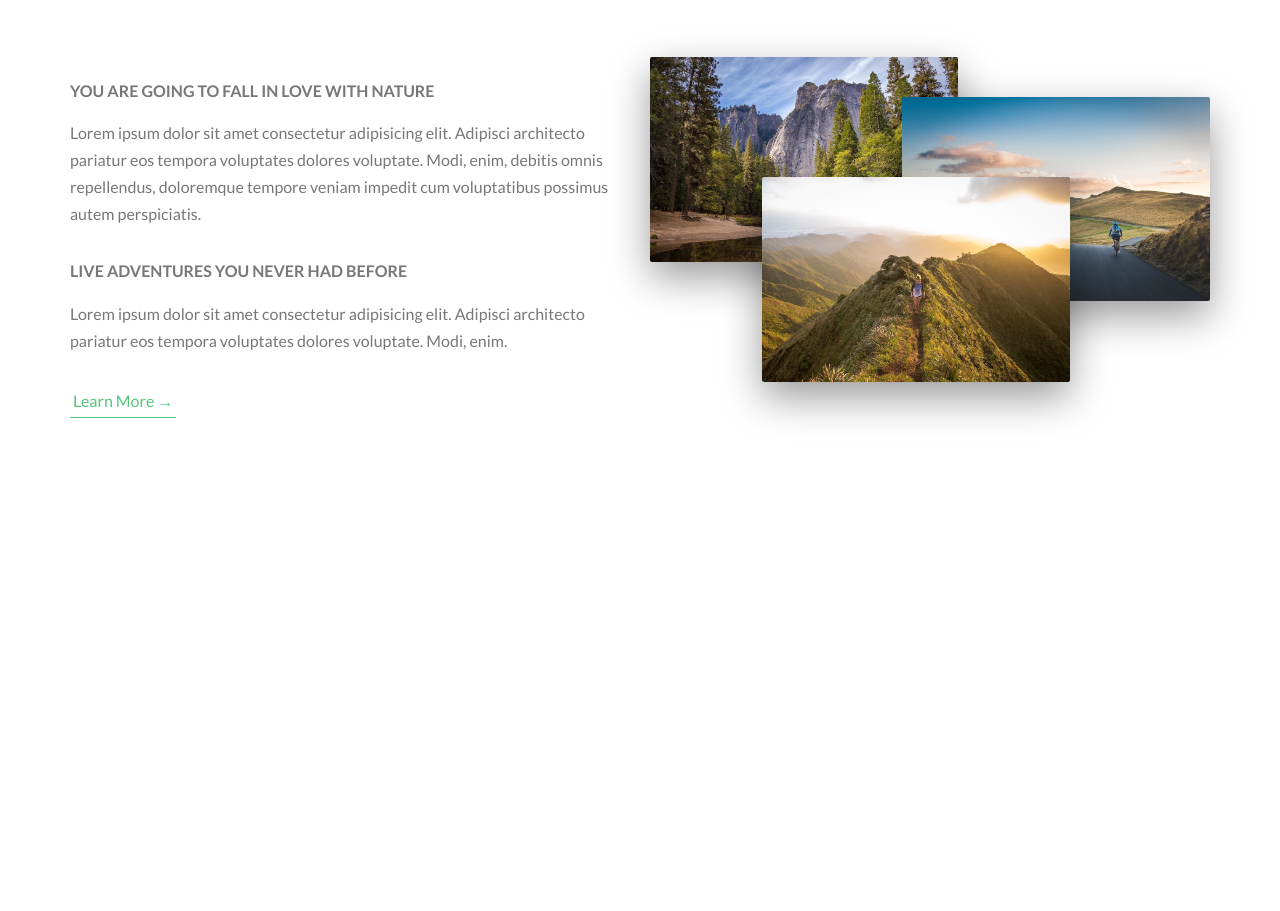
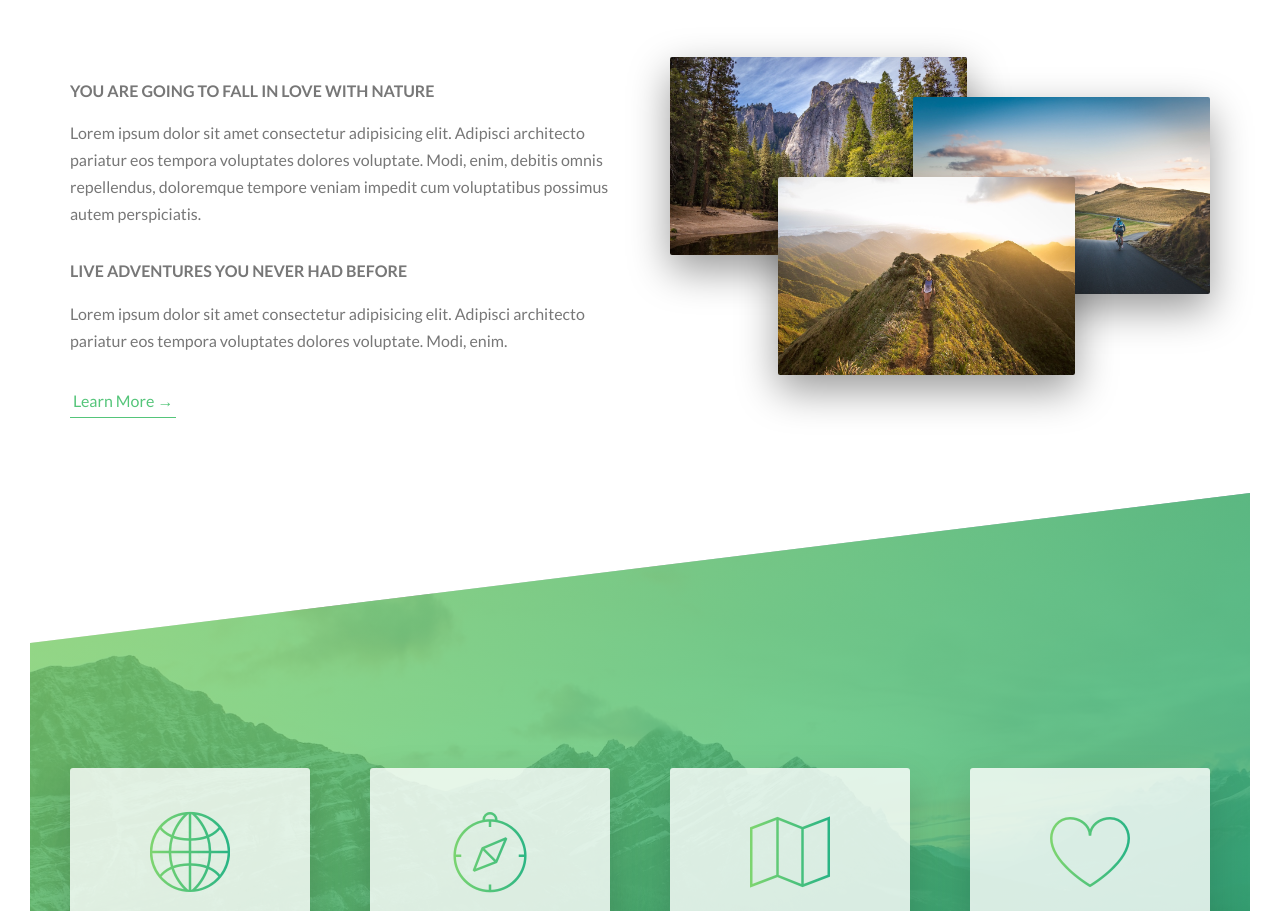
Before and after one commit to anchit1501/wanderlust, a website: page index.html in a window 1280 px wide. Shown: the part 943-1854 px from the top of the page. Before the commit the page ends 1641 px from the top, so only its background shows below. Drawn offline with Linux system fonts and the light colour scheme.

Commit message:
Icons Added & Featurs Section Added

```diff
--- /dev/null
+++ b/css/icon-font.css
@@ -0,0 +1,445 @@
+@charset "UTF-8";
+
+@font-face {
+  font-family: "linea-basic-10";
+  src:url("fonts/linea-basic-10.eot");
+  src:url("fonts/linea-basic-10.eot?#iefix") format("embedded-opentype"),
+    url("fonts/linea-basic-10.woff") format("woff"),
+    url("fonts/linea-basic-10.ttf") format("truetype"),
+    url("fonts/linea-basic-10.svg#linea-basic-10") format("svg");
+  font-weight: normal;
+  font-style: normal;
+
+}
+
+[data-icon]:before {
+  font-family: "linea-basic-10" !important;
+  content: attr(data-icon);
+  font-style: normal !important;
+  font-weight: normal !important;
+  font-variant: normal !important;
+  text-transform: none !important;
+  speak: none;
+  line-height: 1;
+  -webkit-font-smoothing: antialiased;
+  -moz-osx-font-smoothing: grayscale;
+}
+
+[class^="icon-"]:before,
+[class*=" icon-"]:before {
+  font-family: "linea-basic-10" !important;
+  font-style: normal !important;
+  font-weight: normal !important;
+  font-variant: normal !important;
+  text-transform: none !important;
+  speak: none;
+  line-height: 1;
+  -webkit-font-smoothing: antialiased;
+  -moz-osx-font-smoothing: grayscale;
+}
+
+.icon-basic-accelerator:before {
+  content: "a";
+}
+.icon-basic-alarm:before {
+  content: "b";
+}
+.icon-basic-anchor:before {
+  content: "c";
+}
+.icon-basic-anticlockwise:before {
+  content: "d";
+}
+.icon-basic-archive:before {
+  content: "e";
+}
+.icon-basic-archive-full:before {
+  content: "f";
+}
+.icon-basic-ban:before {
+  content: "g";
+}
+.icon-basic-battery-charge:before {
+  content: "h";
+}
+.icon-basic-battery-empty:before {
+  content: "i";
+}
+.icon-basic-battery-full:before {
+  content: "j";
+}
+.icon-basic-battery-half:before {
+  content: "k";
+}
+.icon-basic-bolt:before {
+  content: "l";
+}
+.icon-basic-book:before {
+  content: "m";
+}
+.icon-basic-book-pen:before {
+  content: "n";
+}
+.icon-basic-book-pencil:before {
+  content: "o";
+}
+.icon-basic-bookmark:before {
+  content: "p";
+}
+.icon-basic-calculator:before {
+  content: "q";
+}
+.icon-basic-calendar:before {
+  content: "r";
+}
+.icon-basic-cards-diamonds:before {
+  content: "s";
+}
+.icon-basic-cards-hearts:before {
+  content: "t";
+}
+.icon-basic-case:before {
+  content: "u";
+}
+.icon-basic-chronometer:before {
+  content: "v";
+}
+.icon-basic-clessidre:before {
+  content: "w";
+}
+.icon-basic-clock:before {
+  content: "x";
+}
+.icon-basic-clockwise:before {
+  content: "y";
+}
+.icon-basic-cloud:before {
+  content: "z";
+}
+.icon-basic-clubs:before {
+  content: "A";
+}
+.icon-basic-compass:before {
+  content: "B";
+}
+.icon-basic-cup:before {
+  content: "C";
+}
+.icon-basic-diamonds:before {
+  content: "D";
+}
+.icon-basic-display:before {
+  content: "E";
+}
+.icon-basic-download:before {
+  content: "F";
+}
+.icon-basic-exclamation:before {
+  content: "G";
+}
+.icon-basic-eye:before {
+  content: "H";
+}
+.icon-basic-eye-closed:before {
+  content: "I";
+}
+.icon-basic-female:before {
+  content: "J";
+}
+.icon-basic-flag1:before {
+  content: "K";
+}
+.icon-basic-flag2:before {
+  content: "L";
+}
+.icon-basic-floppydisk:before {
+  content: "M";
+}
+.icon-basic-folder:before {
+  content: "N";
+}
+.icon-basic-folder-multiple:before {
+  content: "O";
+}
+.icon-basic-gear:before {
+  content: "P";
+}
+.icon-basic-geolocalize-01:before {
+  content: "Q";
+}
+.icon-basic-geolocalize-05:before {
+  content: "R";
+}
+.icon-basic-globe:before {
+  content: "S";
+}
+.icon-basic-gunsight:before {
+  content: "T";
+}
+.icon-basic-hammer:before {
+  content: "U";
+}
+.icon-basic-headset:before {
+  content: "V";
+}
+.icon-basic-heart:before {
+  content: "W";
+}
+.icon-basic-heart-broken:before {
+  content: "X";
+}
+.icon-basic-helm:before {
+  content: "Y";
+}
+.icon-basic-home:before {
+  content: "Z";
+}
+.icon-basic-info:before {
+  content: "0";
+}
+.icon-basic-ipod:before {
+  content: "1";
+}
+.icon-basic-joypad:before {
+  content: "2";
+}
+.icon-basic-key:before {
+  content: "3";
+}
+.icon-basic-keyboard:before {
+  content: "4";
+}
+.icon-basic-laptop:before {
+  content: "5";
+}
+.icon-basic-life-buoy:before {
+  content: "6";
+}
+.icon-basic-lightbulb:before {
+  content: "7";
+}
+.icon-basic-link:before {
+  content: "8";
+}
+.icon-basic-lock:before {
+  content: "9";
+}
+.icon-basic-lock-open:before {
+  content: "!";
+}
+.icon-basic-magic-mouse:before {
+  content: "\"";
+}
+.icon-basic-magnifier:before {
+  content: "#";
+}
+.icon-basic-magnifier-minus:before {
+  content: "$";
+}
+.icon-basic-magnifier-plus:before {
+  content: "%";
+}
+.icon-basic-mail:before {
+  content: "&";
+}
+.icon-basic-mail-multiple:before {
+  content: "'";
+}
+.icon-basic-mail-open:before {
+  content: "(";
+}
+.icon-basic-mail-open-text:before {
+  content: ")";
+}
+.icon-basic-male:before {
+  content: "*";
+}
+.icon-basic-map:before {
+  content: "+";
+}
+.icon-basic-message:before {
+  content: ",";
+}
+.icon-basic-message-multiple:before {
+  content: "-";
+}
+.icon-basic-message-txt:before {
+  content: ".";
+}
+.icon-basic-mixer2:before {
+  content: "/";
+}
+.icon-basic-mouse:before {
+  content: ":";
+}
+.icon-basic-notebook:before {
+  content: ";";
+}
+.icon-basic-notebook-pen:before {
+  content: "<";
+}
+.icon-basic-notebook-pencil:before {
+  content: "=";
+}
+.icon-basic-paperplane:before {
+  content: ">";
+}
+.icon-basic-pencil-ruler:before {
+  content: "?";
+}
+.icon-basic-pencil-ruler-pen:before {
+  content: "@";
+}
+.icon-basic-photo:before {
+  content: "[";
+}
+.icon-basic-picture:before {
+  content: "]";
+}
+.icon-basic-picture-multiple:before {
+  content: "^";
+}
+.icon-basic-pin1:before {
+  content: "_";
+}
+.icon-basic-pin2:before {
+  content: "`";
+}
+.icon-basic-postcard:before {
+  content: "{";
+}
+.icon-basic-postcard-multiple:before {
+  content: "|";
+}
+.icon-basic-printer:before {
+  content: "}";
+}
+.icon-basic-question:before {
+  content: "~";
+}
+.icon-basic-rss:before {
+  content: "\\";
+}
+.icon-basic-server:before {
+  content: "\e000";
+}
+.icon-basic-server2:before {
+  content: "\e001";
+}
+.icon-basic-server-cloud:before {
+  content: "\e002";
+}
+.icon-basic-server-download:before {
+  content: "\e003";
+}
+.icon-basic-server-upload:before {
+  content: "\e004";
+}
+.icon-basic-settings:before {
+  content: "\e005";
+}
+.icon-basic-share:before {
+  content: "\e006";
+}
+.icon-basic-sheet:before {
+  content: "\e007";
+}
+.icon-basic-sheet-multiple:before {
+  content: "\e008";
+}
+.icon-basic-sheet-pen:before {
+  content: "\e009";
+}
+.icon-basic-sheet-pencil:before {
+  content: "\e00a";
+}
+.icon-basic-sheet-txt:before {
+  content: "\e00b";
+}
+.icon-basic-signs:before {
+  content: "\e00c";
+}
+.icon-basic-smartphone:before {
+  content: "\e00d";
+}
+.icon-basic-spades:before {
+  content: "\e00e";
+}
+.icon-basic-spread:before {
+  content: "\e00f";
+}
+.icon-basic-spread-bookmark:before {
+  content: "\e010";
+}
+.icon-basic-spread-text:before {
+  content: "\e011";
+}
+.icon-basic-spread-text-bookmark:before {
+  content: "\e012";
+}
+.icon-basic-star:before {
+  content: "\e013";
+}
+.icon-basic-tablet:before {
+  content: "\e014";
+}
+.icon-basic-target:before {
+  content: "\e015";
+}
+.icon-basic-todo:before {
+  content: "\e016";
+}
+.icon-basic-todo-pen:before {
+  content: "\e017";
+}
+.icon-basic-todo-pencil:before {
+  content: "\e018";
+}
+.icon-basic-todo-txt:before {
+  content: "\e019";
+}
+.icon-basic-todolist-pen:before {
+  content: "\e01a";
+}
+.icon-basic-todolist-pencil:before {
+  content: "\e01b";
+}
+.icon-basic-trashcan:before {
+  content: "\e01c";
+}
+.icon-basic-trashcan-full:before {
+  content: "\e01d";
+}
+.icon-basic-trashcan-refresh:before {
+  content: "\e01e";
+}
+.icon-basic-trashcan-remove:before {
+  content: "\e01f";
+}
+.icon-basic-upload:before {
+  content: "\e020";
+}
+.icon-basic-usb:before {
+  content: "\e021";
+}
+.icon-basic-video:before {
+  content: "\e022";
+}
+.icon-basic-watch:before {
+  content: "\e023";
+}
+.icon-basic-webpage:before {
+  content: "\e024";
+}
+.icon-basic-webpage-img-txt:before {
+  content: "\e025";
+}
+.icon-basic-webpage-multiple:before {
+  content: "\e026";
+}
+.icon-basic-webpage-txt:before {
+  content: "\e027";
+}
+.icon-basic-world:before {
+  content: "\e028";
+}
--- a/index.html
+++ b/index.html
@@ -7,7 +7,7 @@
     <meta name="viewport" content="width=device-width, initial-scale=1">
 
     <link href="https://fonts.googleapis.com/css?family=Lato:100,300,400,700,900" rel="stylesheet" />
-
+    <link rel="stylesheet" href="css/icon-font.css" />
     <link rel="stylesheet" type="text/css" media="screen" href="css/style.css" />
     <link rel="shortcut icon" type="image/png" href="img/favicon.png" />
     <title>Wanderlust|Exciting Tours For Adventurous People</title>
@@ -67,6 +67,44 @@
                 </div>
             </div>
         </section>
+        <section class="section-features">
+
+
+            <div class="row">
+                <div class="col-1-of-4">
+                    <div class="feature-box">
+                        <i class="feature-box__icon icon-basic-world"></i>
+                        <h3 class="heading-tertiary u-margin-bottom-small">Explore the world</h3>
+                        <p class="feature-box__text">Lorem ipsum dolor sit amet consectetur adipisicing elit. Nemo numquam non quis.</p>
+                    </div>
+                </div>
+
+                <div class="col-1-of-4">
+                    <div class="feature-box">
+                        <i class="feature-box__icon icon-basic-compass"></i>
+                        <h3 class="heading-tertiary u-margin-bottom-small">Meet Nature</h3>
+                        <p class="feature-box__text">Lorem ipsum dolor sit amet consectetur adipisicing elit. Nemo numquam non quis.</p>
+                    </div>
+                </div>
+
+                <div class="col-1-of-4">
+                    <div class="feature-box">
+                        <i class="feature-box__icon icon-basic-map"></i>
+                        <h3 class="heading-tertiary u-margin-bottom-small">Find Your Way</h3>
+                        <p class="feature-box__text">Lorem ipsum dolor sit amet consectetur adipisicing elit. Nemo numquam non quis.</p>
+                    </div>
+                </div>
+
+                <div class="col-1-of-4">
+                    <div class="feature-box">
+                        <i class="feature-box__icon icon-basic-heart"></i>
+                        <h3 class="heading-tertiary u-margin-bottom-small">Live a Healthier Life</h3>
+                        <p class="feature-box__text">Lorem ipsum dolor sit amet consectetur adipisicing elit. Nemo numquam non quis.</p>
+                    </div>
+                </div>
+
+            </div>
+        </section>
     </main>
     <!-- <section class="grid-test">
         <div class="row">
--- a/sass/abstracts/_variables.scss
+++ b/sass/abstracts/_variables.scss
@@ -12,7 +12,7 @@ $color-black:#000;
 //GRID
 $grid-width: 114rem;
 $gutter-vertical: 8rem;
-$gutter-horizontal: 2rem;
+$gutter-horizontal: 6rem;
 
 //Font
 $default-font-size:1.6rem;
--- /dev/null
+++ b/sass/components/_feature-box.scss
@@ -0,0 +1,23 @@
+.feature-box{
+    background-color: rgba($color-white, .8);
+    font-size: 1.5rem;
+    padding: 2.5rem;
+    text-align: center;
+    border-radius: .3rem;
+    box-shadow: 0 1.5rem 4rem rgba($color-black, .15);
+    transition: transform .3s;
+
+
+    &__icon{
+        font-size: 8rem;
+        margin-bottom: .5rem;
+        background-image: linear-gradient(to right, $color-primary-light,$color-primary-dark);
+        display: inline-block;
+        -webkit-background-clip: text;
+        color: transparent;
+    }
+
+    &:hover{
+        transform: translateY(-1.5rem)scale(1.03);
+    }
+}
--- a/sass/main.scss
+++ b/sass/main.scss
@@ -11,6 +11,7 @@
 
 @import "components/button";
 @import "components/composition";
+@import "components/feature-box";
 
 @import "layout/header";
 @import "layout/grid";
--- a/sass/pages/_home.scss
+++ b/sass/pages/_home.scss
@@ -3,3 +3,18 @@
     padding: 25rem 0;
     margin-top: -20vh;
 }
+
+.section-features{
+    padding: 20rem 0;
+    background-image: linear-gradient(to right bottom,
+    rgba($color-primary-light, 0.8),
+    rgba($color-primary-dark, 0.8)),
+    url(../img/nat-4.jpg);
+    background-size: cover;
+    margin-top: -10rem;
+    transform: skewY(-7deg);
+
+    &>*{
+        transform: skewY(7deg);
+    }
+}
```
Also changed, not shown: css/fonts/linea-basic-10.ttf (added), css/fonts/linea-basic-10.woff (added), css/style.css, 3 other files.
